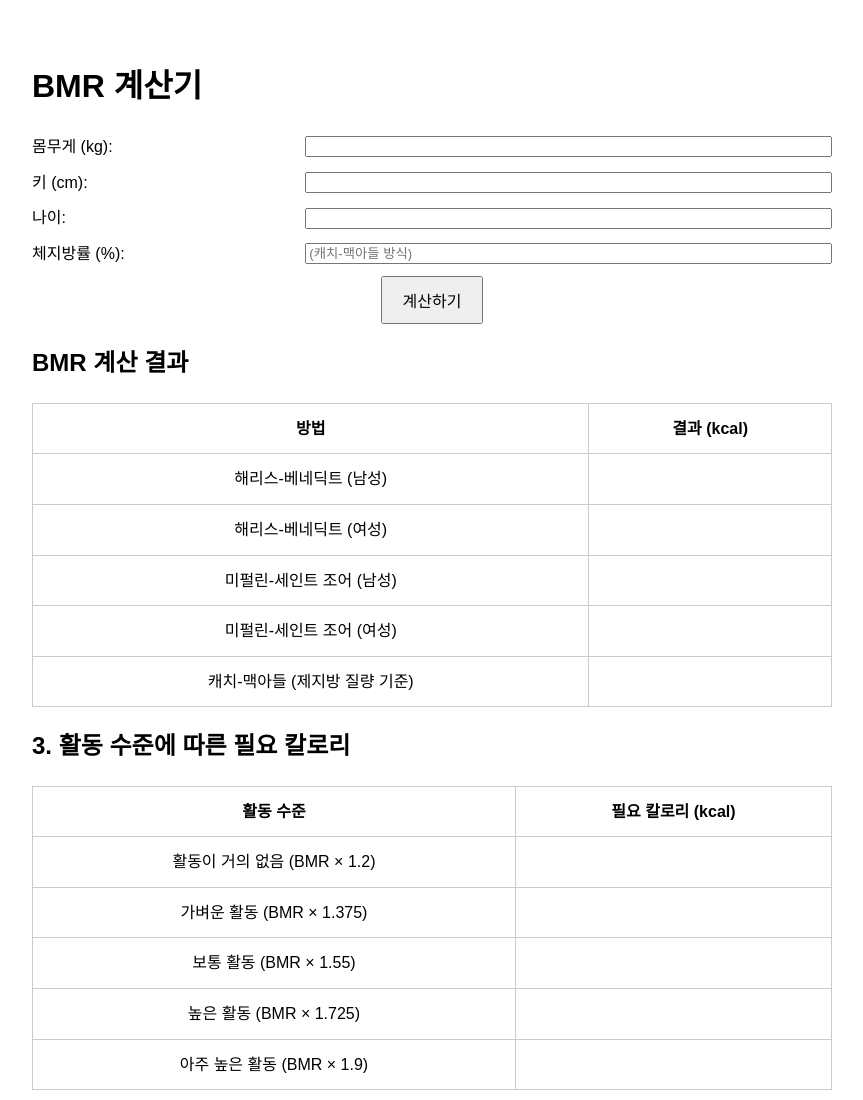
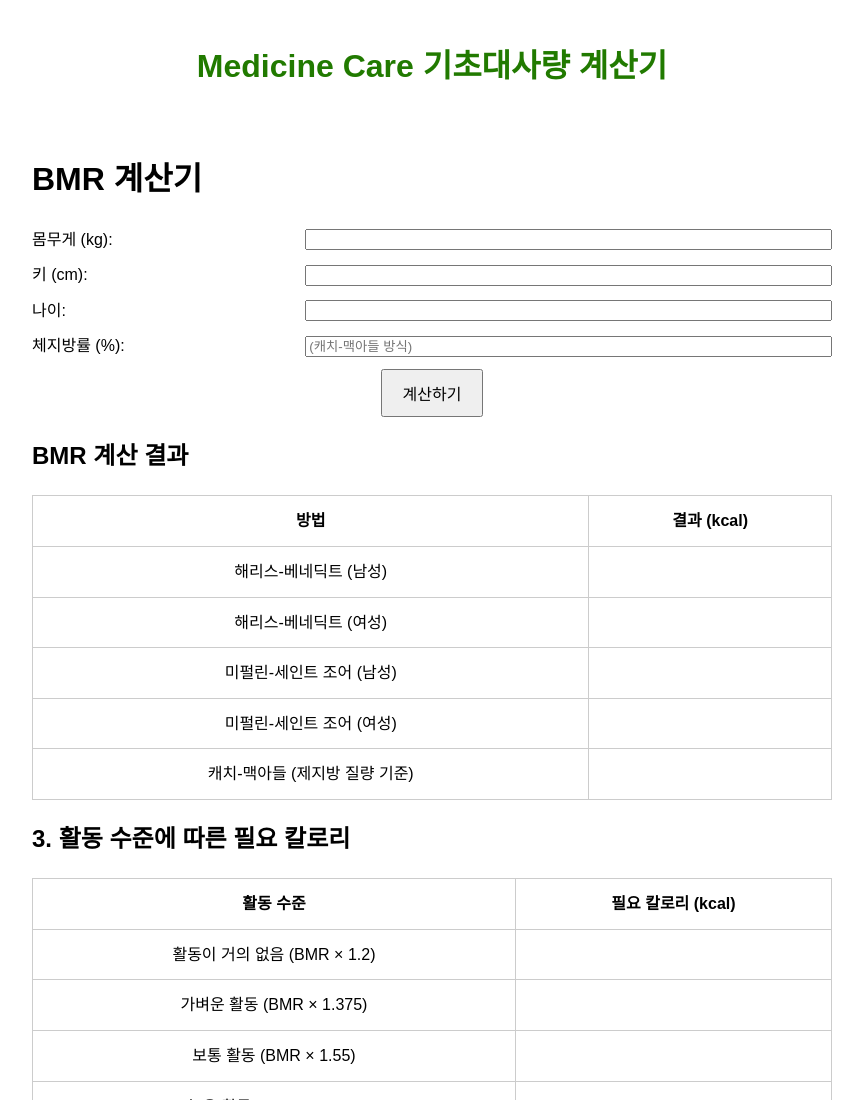
Before and after one commit to medicinecarekorea/bmr_calculator, a plain HTML site: page index.html in a window 1280 px wide. Shown: the top 1100 px of the page, without its empty margins (208-1071 px from the left). Drawn offline with Linux system fonts and the light colour scheme.

Commit message:
Update index.html

```diff
--- a/index.html
+++ b/index.html
@@ -60,6 +60,7 @@
     </style>
 </head>
 <body>
+    <h1 style="text-align: center; font-size: 2em; margin-bottom: 20px; color: #217a00;">Medicine Care 기초대사량 계산기</h1>
     <div class="container">
         <h1>BMR 계산기</h1>
 
```
